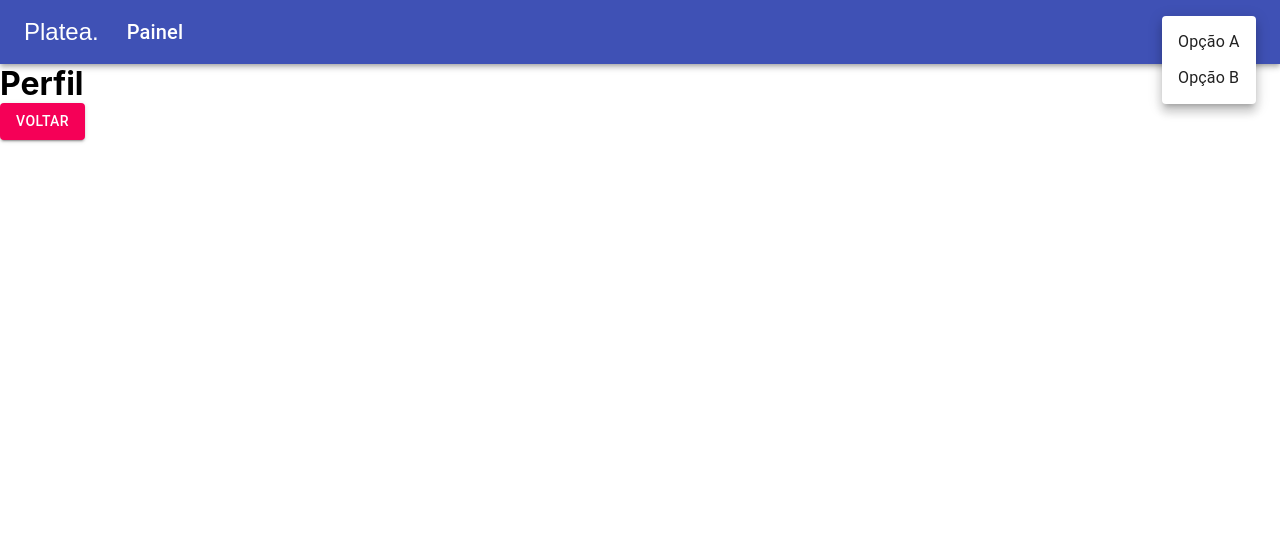
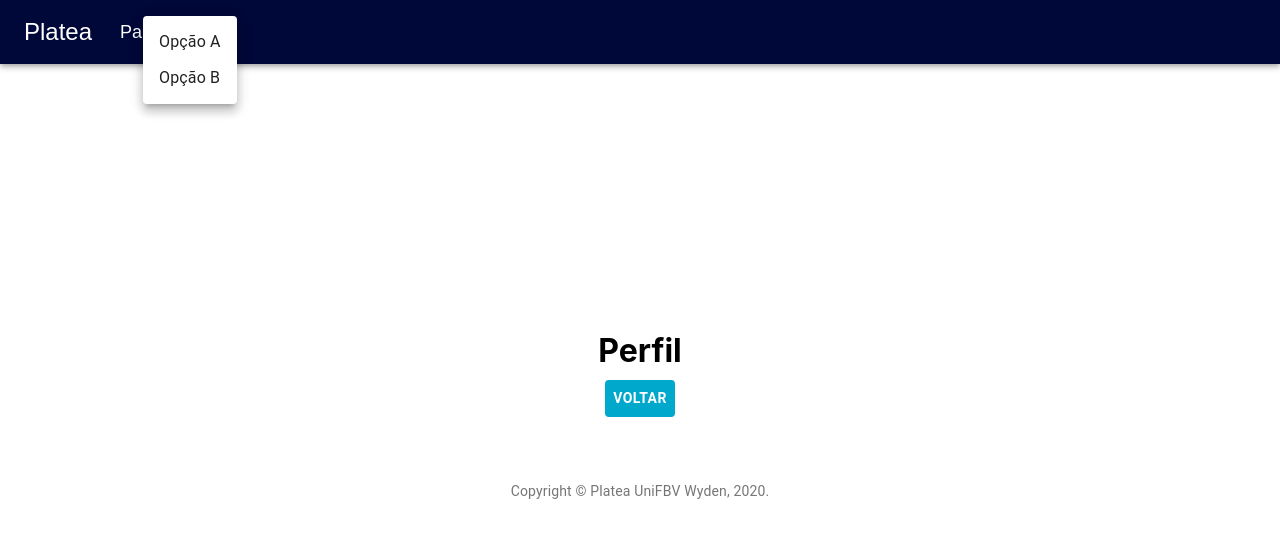
Before and after one commit to rafamatoso/unifbv-portalead, a React (Create React App) app in the folder frontend/: page /dashboard/perfil in a window 1280 px wide. Both pictures are taken after a click on the button "account of current user". Shown: the top 538 px of the page. Built offline with nearby package versions, Linux system fonts and the light colour scheme.

Commit message:
chore: generals adjusts

```diff
--- a/frontend/src/components/Copyritgh/index.js
+++ b/frontend/src/components/Copyritgh/index.js
@@ -1,14 +1,14 @@
 import React from 'react';
 import Typography from '@material-ui/core/Typography';
 import Link from '@material-ui/core/Link';
-import {appName, copyritgh, unifbv} from '../../utils/strings';
+import {appNameText, copyritghText, unifbvText} from '../../utils/strings';
 
 export function Copyright() {
   return (
     <Typography variant="body2" color="textSecondary" align="center">
-      {`${copyritgh}`}
+      {`${copyritghText}`}
       <Link color="inherit" href="https://material-ui.com/">
-        {` ${appName} ${unifbv}`}
+        {` ${appNameText} ${unifbvText}`}
       </Link>{', '}
       {new Date().getFullYear()}
       {'.'}
--- a/frontend/src/components/CustomButton/index.js
+++ b/frontend/src/components/CustomButton/index.js
@@ -8,7 +8,7 @@ export const CustomButton = withStyles(() => ({
     fontWeight: 'bolder',
     color: colors.white1,
     '&:hover': {
-      backgroundColor: colors.blue2,
+      backgroundColor: colors.blue1,
       color: colors.yellow1,
     },
   },
--- a/frontend/src/components/NavBar/index.js
+++ b/frontend/src/components/NavBar/index.js
@@ -1,29 +1,26 @@
-import React, {useState} from 'react';
+import React, { useState } from 'react';
 import AppBar from '@material-ui/core/AppBar';
 import Toolbar from '@material-ui/core/Toolbar';
-import Typography from '@material-ui/core/Typography';
 import IconButton from '@material-ui/core/IconButton';
-import MenuIcon from '@material-ui/icons/Menu';
 import AccountCircle from '@material-ui/icons/AccountCircle';
-import Switch from '@material-ui/core/Switch';
-import FormControlLabel from '@material-ui/core/FormControlLabel';
-import FormGroup from '@material-ui/core/FormGroup';
 import MenuItem from '@material-ui/core/MenuItem';
 import Menu from '@material-ui/core/Menu';
-import {useStyles} from './styles'
+import { useStyles } from './styles';
 
-export default function MenuSuperior() {
+import { appNameText, optionAText, optionBText, painelIconText } from '../../utils/strings';
+
+export function NavBar() {
   const classes = useStyles();
   const [auth, setAuth] = useState(true);
   const [anchorEl, setAnchorEl] = useState(null);
   const open = Boolean(anchorEl);
 
-    const handleChange = (event) => {
-        setAuth(event.target.checked);
-    };
+  //   const handleChange = (e) => {
+  //     setAuth(e.target.checked);
+  //   };
 
-    const handleMenu = (event) => {
-        setAnchorEl(event.currentTarget);
+  const handleMenu = (e) => {
+    setAnchorEl(e.currentTarget);
   };
 
   const handleClose = () => {
@@ -32,23 +29,32 @@ export default function MenuSuperior() {
 
   return (
     <div className={classes.root}>
-            <AppBar position="static">
+      <AppBar position="static" className={classes.appBar}>
         <Toolbar>
-                    <IconButton edge="start" className={classes.menuButton} color="inherit" aria-label="menu">
-                        Platea.
+          <IconButton
+            edge="start"
+            className={classes.menuButton}
+            color="inherit"
+            aria-label="menu">
+            {appNameText}
           </IconButton>
-                    <Typography variant="h6" className={classes.title}>
-                        Painel
-          </Typography>
+          <IconButton
+            edge="start"
+            className={classes.menuButton}
+            color="inherit"
+            size="small"
+            aria-label="menu">
+            {painelIconText}
+          </IconButton>
           {auth && (
             <div>
               <IconButton
+                edge="end"
                 aria-label="account of current user"
                 aria-controls="menu-appbar"
                 aria-haspopup="true"
                 onClick={handleMenu}
-                                color="inherit"
-                            >
+                color="inherit">
                 <AccountCircle />
               </IconButton>
               <Menu
@@ -64,10 +70,9 @@ export default function MenuSuperior() {
                   horizontal: 'right',
                 }}
                 open={open}
-                                onClose={handleClose}
-                            >
-                                <MenuItem onClick={handleClose}>Opção A</MenuItem>
-                                <MenuItem onClick={handleClose}>Opção B</MenuItem>
+                onClose={handleClose}>
+                <MenuItem onClick={handleClose}>{optionAText}</MenuItem>
+                <MenuItem onClick={handleClose}>{optionBText}</MenuItem>
               </Menu>
             </div>
           )}
--- a/frontend/src/components/NavBar/styles.js
+++ b/frontend/src/components/NavBar/styles.js
@@ -1,8 +1,13 @@
 import { makeStyles } from '@material-ui/core/styles';
+
+import { colors } from '../../utils/colors';
 
 export const useStyles = makeStyles((theme) => ({
   root: {
     flexGrow: 1,
+  },
+  appBar: {
+    backgroundColor: colors.blue1,
   },
   menuButton: {
     marginRight: theme.spacing(2),
--- a/frontend/src/pages/Login/index.js
+++ b/frontend/src/pages/Login/index.js
@@ -1,8 +1,6 @@
 import React, { useState } from 'react';
 import { useHistory } from 'react-router-dom';
 
-import Avatar from '@material-ui/core/Avatar';
-// import Button from '@material-ui/core/Button';
 import { CustomButton } from '../../components/CustomButton';
 import CssBaseline from '@material-ui/core/CssBaseline';
 import TextField from '@material-ui/core/TextField';
@@ -12,19 +10,18 @@ import Link from '@material-ui/core/Link';
 import Paper from '@material-ui/core/Paper';
 import Box from '@material-ui/core/Box';
 import Grid from '@material-ui/core/Grid';
-import LockOutlinedIcon from '@material-ui/icons/LockOutlined';
 import Typography from '@material-ui/core/Typography';
 import { Copyright } from '../../components/Copyritgh';
 
 import {
-  appName,
+  appNameText,
   enterButtonText,
   remenberMeText,
   emailText,
   passwordText,
-  forgotYourPw,
-  dontHaveAnAccount,
-  createOneHere,
+  forgotYourPwText,
+  dontHaveAnAccountText,
+  createOneHereText,
 } from '../../utils/strings';
 
 import { useStyles } from './styles';
@@ -43,13 +40,12 @@ export function Login() {
     setPassword(e.target.value);
   };
 
-  const verifyDisable = () => {
+  const verifyButtonDisable = () => {
     return !!(email === '' || password === '');
   };
 
   const handleSubmit = () => {
-    console.log(email, password);
-    history.push('/painel');
+    history.push('/dashboard/perfil');
   };
 
   return (
@@ -59,7 +55,7 @@ export function Login() {
       <Grid item sm={12} md={6} component={Paper} elevation={6} square>
         <div className={classes.paper}>
           <Typography component="h1" variant="h4">
-            {appName}
+            {appNameText}
           </Typography>
           <form className={classes.form} noValidate>
             <TextField
@@ -92,7 +88,7 @@ export function Login() {
             />
             <CustomButton
               type="submit"
-              disabled={verifyDisable()}
+              disabled={verifyButtonDisable()}
               fullWidth
               className={classes.submit}
               onClick={handleSubmit}>
@@ -101,12 +97,12 @@ export function Login() {
             <Grid container>
               <Grid item xs>
                 <Link href="#" variant="body2">
-                  {forgotYourPw}
+                  {forgotYourPwText}
                 </Link>
               </Grid>
               <Grid item>
                 <Link href="#" variant="body2">
-                  {`${dontHaveAnAccount} ${createOneHere}`}
+                  {`${dontHaveAnAccountText} ${createOneHereText}`}
                 </Link>
               </Grid>
             </Grid>
--- a/frontend/src/pages/Login/styles.js
+++ b/frontend/src/pages/Login/styles.js
@@ -19,10 +19,6 @@ export const useStyles = makeStyles((theme) => ({
     flexDirection: 'column',
     alignItems: 'center',
   },
-  avatar: {
-    margin: theme.spacing(1),
-    backgroundColor: theme.palette.secondary.main,
-  },
   form: {
     width: '100%', // Fix IE 11 issue.
     marginTop: theme.spacing(1),
--- a/frontend/src/pages/Perfil/index.js
+++ b/frontend/src/pages/Perfil/index.js
@@ -1,19 +1,32 @@
 import React from 'react';
-import { Button } from '@material-ui/core';
+
+import Box from '@material-ui/core/Box';
+import Container from '@material-ui/core/Container';
+import { CustomButton } from '../../components/CustomButton';
+import { Copyright } from '../../components/Copyritgh';
+
+import { routePerfil, backButtonText } from '../../utils/strings';
+
+import { useStyles } from './styles';
 
 export function Perfil({ history }) {
+  const classes = useStyles();
 
-  function handleSubmit() {
+  const handleSubmit = () => {
     history.goBack();
-  }
+  };
 
   return (
-    <>
-      <h1>Perfil</h1>
-      <Button
-        variant="contained"
-        color="secondary"
-        onClick={handleSubmit}>Voltar</Button>
-    </>
+    <Container component="main" maxWidth="lg" className={classes.root}>
+      <div className={classes.paper}>
+        <h1>{routePerfil}</h1>
+        <CustomButton onClick={handleSubmit} className={classes.button}>
+          {backButtonText}
+        </CustomButton>
+        <Box mt={8}>
+          <Copyright />
+        </Box>
+      </div>
+    </Container>
   );
 }
--- /dev/null
+++ b/frontend/src/pages/Perfil/styles.js
@@ -0,0 +1,20 @@
+import { makeStyles } from '@material-ui/core';
+
+export const useStyles = makeStyles((theme) => ({
+  root: {
+      display: 'flex',
+    height: '80vh',
+    width: '50vw',
+    justifyContent: 'center'
+  },
+  paper: {
+    marginTop: theme.spacing(8),
+    display: 'flex',
+    flexDirection: 'column',
+    alignItems: 'center',
+    justifyContent: 'center'
+  },
+  button: {
+      marginTop: '10px'
+  }
+}));
--- a/frontend/src/routes/index.js
+++ b/frontend/src/routes/index.js
@@ -3,16 +3,14 @@ import { Switch, BrowserRouter, Route } from 'react-router-dom';
 
 import { Login } from '../pages/Login';
 import { Perfil } from '../pages/Perfil';
-import MenuSuperior from '../components/NavBar';
+import { NavBar } from '../components/NavBar';
 
 export const Routes = () => (
   <BrowserRouter>
-    <Route path="/dashboard" component={MenuSuperior} />
-
+    <Route path="/dashboard" component={NavBar} />
     <Switch>
       <Route path="/" exact component={Login} />
       <Route path="/dashboard/perfil" exact component={Perfil} />
-      <Route path="/painel" exact component={MenuSuperior} />
     </Switch>
   </BrowserRouter>
-)
+);
--- a/frontend/src/utils/strings.js
+++ b/frontend/src/utils/strings.js
@@ -1,17 +1,29 @@
 // Generals Text Strings
-export const appName = 'Platea'
+export const appNameText = 'Platea'
 export const emailText = 'E-mail'
 export const passwordText = 'Senha'
-export const copyritgh = 'Copyright ©'
-export const unifbv = 'UniFBV Wyden'
+export const copyritghText = 'Copyright ©'
+export const unifbvText = 'UniFBV Wyden'
+
+// Routes Text Strings
+export const routeLogin = 'Login'
+export const routePerfil = 'Perfil'
 
 // Button Text Strings
 export const enterButtonText = 'Entrar'
+export const backButtonText = 'Voltar'
 
 // FormControlLabel Text Strings
 export const remenberMeText = "Lembre-se de mim"
 
 // Link Text String
-export const forgotYourPw = "Esqueceu sua Senha?"
-export const dontHaveAnAccount = 'Não tem uma Conta?'
-export const createOneHere = 'Crie uma Aqui.'
+export const forgotYourPwText = "Esqueceu sua Senha?"
+export const dontHaveAnAccountText = 'Não tem uma Conta?'
+export const createOneHereText = 'Crie uma Aqui.'
+
+// IconButton Text String
+export const painelIconText = 'Painel'
+
+// MenuItem Text String
+export const optionAText = 'Opção A'
+export const optionBText = 'Opção B'
```
Lines whose indentation alone changed are shown as unchanged.
